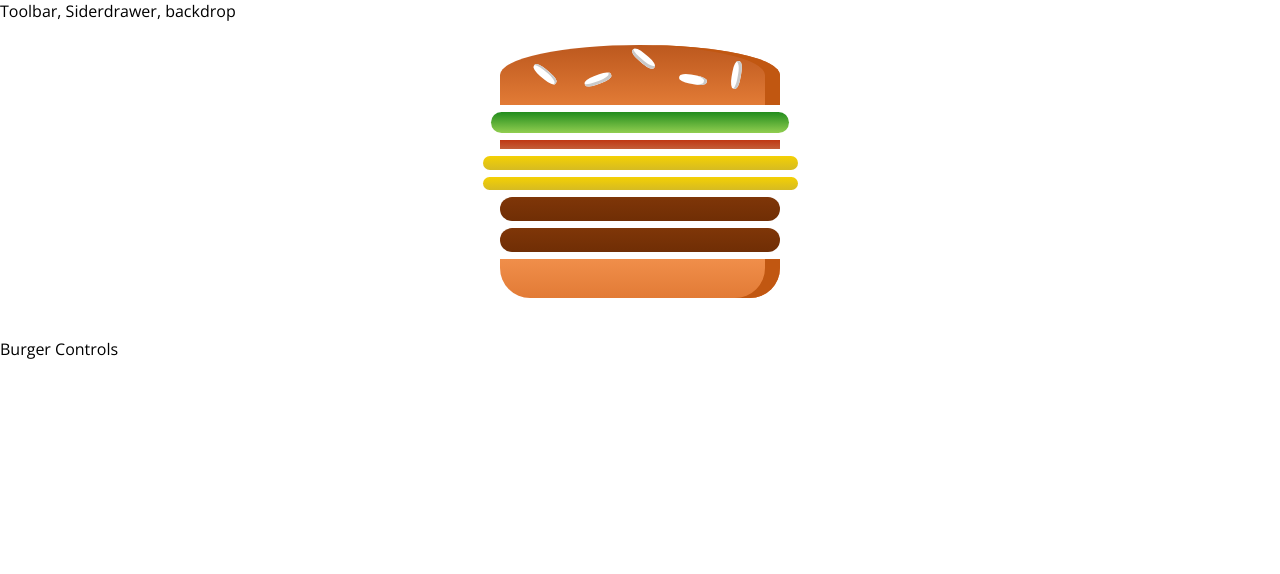
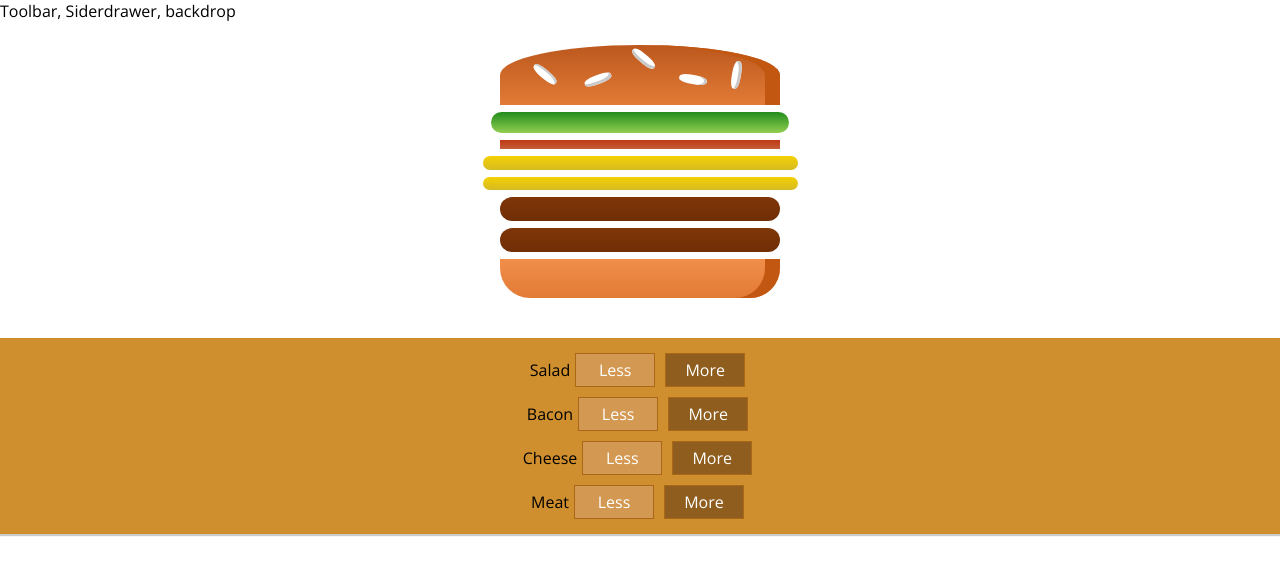
Before and after one commit to amassarwi/react-complete-guide, a React (Create React App) app: page / in a window 1280 px wide. Shown: the top 574 px of the page. Built offline with nearby package versions, Linux system fonts and the light colour scheme.

Commit message:
add build controls component

```diff
--- /dev/null
+++ b/src/components/Burger/BuildControls/BuildControl/BuildControl.jsx
@@ -0,0 +1,13 @@
+import React from 'react';
+
+import styles from './BuildControl.module.css';
+
+const buildControl = ({label}) => (
+  <div className={styles.BuildControl}>
+    <div>{label}</div>
+    <button className={styles.Less}>Less</button>
+    <button className={styles.More}>More</button>
+  </div>
+);
+
+export default buildControl;
--- /dev/null
+++ b/src/components/Burger/BuildControls/BuildControl/BuildControl.module.css
@@ -0,0 +1,56 @@
+.BuildControl {
+  display: flex;
+  justify-content: space-between;
+  align-items: center;
+  margin: 5px 0;
+}
+
+.BuildControl button {
+  display: block;
+  font: inherit;
+  padding: 5px;
+  margin: 0 5px;
+  width: 80px;
+  border: 1px solid #AA6817;
+  cursor: pointer;
+  outline: none;
+}
+
+.BuildControl button:disabled {
+  background-color: #AC9980;
+  border: 1px solid #7E7365;
+  color: #ccc;
+  cursor: default;
+}
+
+.BuildControl button:hover:disabled {
+  background-color: #AC9980;
+  color: #ccc;
+  cursor: not-allowed;
+}
+
+.Label {
+  padding: 10px;
+  font-weight: bold;
+  width: 80px;
+}
+
+.BuildControl .Less {
+  background-color: #D39952;
+  color: white;
+}
+
+.BuildControl .More {
+  background-color: #8F5E1E;
+  color: white;
+}
+
+.BuildControl .Less:hover, .BuildControl .Less:active {
+  background-color: #DAA972;
+  color: white;
+}
+
+.BuildControl .More:hover,.BuildControl .More:active {
+  background-color: #99703F;
+  color: white;
+}
--- /dev/null
+++ b/src/components/Burger/BuildControls/BuildControls.jsx
@@ -0,0 +1,21 @@
+import React from 'react';
+
+import styles from './BuildControls.module.css';
+import BuildControl from './BuildControl/BuildControl';
+
+const controls = [
+  {label: "Salad", type: "salad"},
+  {label: "Bacon", type: "bacon"},
+  {label: "Cheese", type: "cheese"},
+  {label: "Meat", type: "meat"},
+];
+
+const buildControls = (props) => (
+  <div className={styles.BuildControls}>
+    {controls.map((control) => (
+      <BuildControl key={control.key} label={control.label} />
+    ))}
+  </div>
+);
+
+export default buildControls;
--- /dev/null
+++ b/src/components/Burger/BuildControls/BuildControls.module.css
@@ -0,0 +1,10 @@
+.BuildControls {
+  width: 100%;
+  background-color: #CF8F2E;
+  display: flex;
+  flex-flow: column;
+  align-items: center;
+  box-shadow: 0 2px 1px #ccc;
+  margin: auto;
+  padding: 10px 0;
+}
--- a/src/components/Burger/Burger.jsx
+++ b/src/components/Burger/Burger.jsx
@@ -5,11 +5,10 @@
 
 const burger = ({ingredients}) => {
   let transformedInredients = Object.keys(ingredients)
-    .map((ingredientKey) => {
-      return [
+    .map((ingredientKey) => [
         ...Array(ingredients[ingredientKey])
-      ].map((_, i) => <BurgerIngredient key={ingredientKey + i} type={ingredientKey} />);
-    })
+    ]
+    .map((_, i) => <BurgerIngredient key={ingredientKey + i} type={ingredientKey} />))
     .reduce((arr, el) => arr.concat(el), []);
   if(transformedInredients.length === 0) {
     transformedInredients = <p>Please start adding ingredients!</p>
--- a/src/containers/BurgerBuilder/BurgerBuilder.jsx
+++ b/src/containers/BurgerBuilder/BurgerBuilder.jsx
@@ -2,6 +2,7 @@
 
 import Aux from '../../hoc/Aux/Aux';
 import Burger from '../../components/Burger/Burger';
+import BuildControls from '../../components/Burger/BuildControls/BuildControls';
 
 class BurgerBuilder extends Component {
   state = {
@@ -16,7 +17,7 @@
     return (
       <Aux>
         <Burger ingredients={this.state.ingredients} />
-        <div>Burger Controls</div>
+        <BuildControls />
       </Aux>
     );
   }
```
